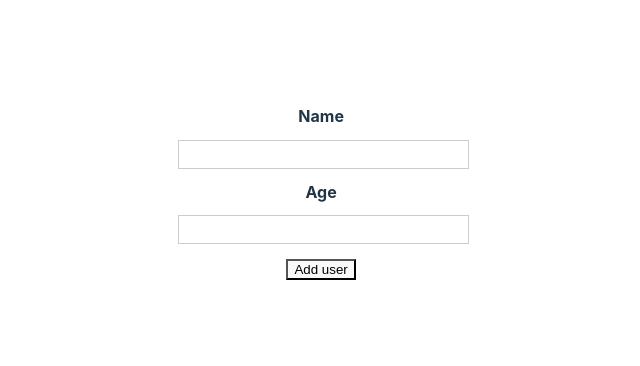
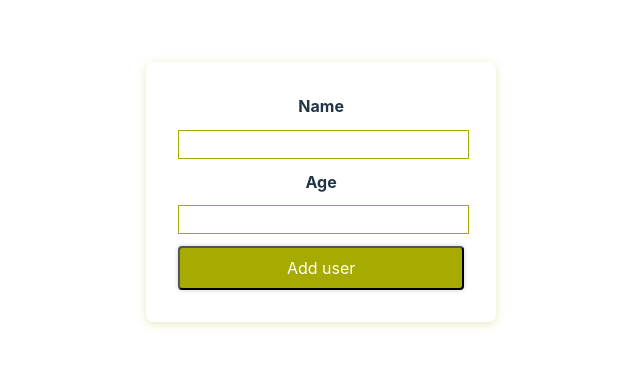
Before and after one commit to guz86/simpleForm, a React (Vite) app in the folder my-app/: page / in a window 1280 px wide. Shown: the part 208-574 px from the top of the page, without its empty margins (335-975 px from the left). Built offline with nearby package versions, Linux system fonts and the light colour scheme.

Commit message:
feat: add button

```diff
--- /dev/null
+++ b/my-app/src/components/ui/Button.module.css
@@ -0,0 +1,20 @@
+.button {
+  width: 100%;
+  font: inherit;
+  padding: 0.5rem 1.5rem;
+  color: white;
+  background: #a7aa00;
+  border-radius: 4px;
+  box-shadow: 0 0 4px rgba(50, 50, 50, 0.25);
+  cursor: pointer;
+}
+
+.button:focus {
+  outline: none;
+}
+
+.button:hover,
+.button:active {
+  background: #757702;
+  box-shadow: 0 0 8px rgba(50, 50, 50, 0.25);
+}
--- /dev/null
+++ b/my-app/src/components/ui/Button.tsx
@@ -0,0 +1,20 @@
+import { ReactNode, MouseEventHandler } from 'react';
+import styles from './Button.module.css';
+
+interface ButtonProps {
+  type?: 'button' | 'submit' | 'reset';
+  onClick?: MouseEventHandler<HTMLButtonElement>;
+  children: ReactNode;
+}
+
+export const Button: React.FC<ButtonProps> = ({
+  type = 'button',
+  onClick,
+  children,
+}) => {
+  return (
+    <button className={styles.button} type={type} onClick={onClick}>
+      {children}
+    </button>
+  );
+};
--- a/my-app/src/components/ui/Card.module.css
+++ b/my-app/src/components/ui/Card.module.css
@@ -1,4 +1,4 @@
 .card {
-    box-shadow: 0 2px 10px rgba(255, 255, 255, 0.25);
+    box-shadow: 0 2px 10px rgba(167, 170, 0, 0.25);
     border-radius: 8px;
 }
--- a/my-app/src/components/users/CreateUser.module.css
+++ b/my-app/src/components/users/CreateUser.module.css
@@ -15,7 +15,7 @@
   font: inherit;
   display: block;
   width: 100%;
-  border: 1px solid #ccc;
+  border: 1px solid #a7aa00;
   padding: 0.1rem;
   margin-bottom: 0.7rem;
 }
--- a/my-app/src/components/users/CreateUser.tsx
+++ b/my-app/src/components/users/CreateUser.tsx
@@ -1,6 +1,7 @@
 import { FormEvent } from 'react';
 import { Card } from '../ui/Card';
 import styles from './CreateUser.module.css';
+import { Button } from '../ui/Button';
 
 export const CreateUser = () => {
   const createUserHandler = (event: FormEvent<HTMLFormElement>) => {
@@ -16,7 +17,7 @@ export const CreateUser = () => {
         <label htmlFor="age">Age</label>
         <input id="age" type="age" />
 
-        <button type="submit">Add user</button>
+        <Button type="submit">Add user</Button>
       </form>
     </Card>
   );
```
